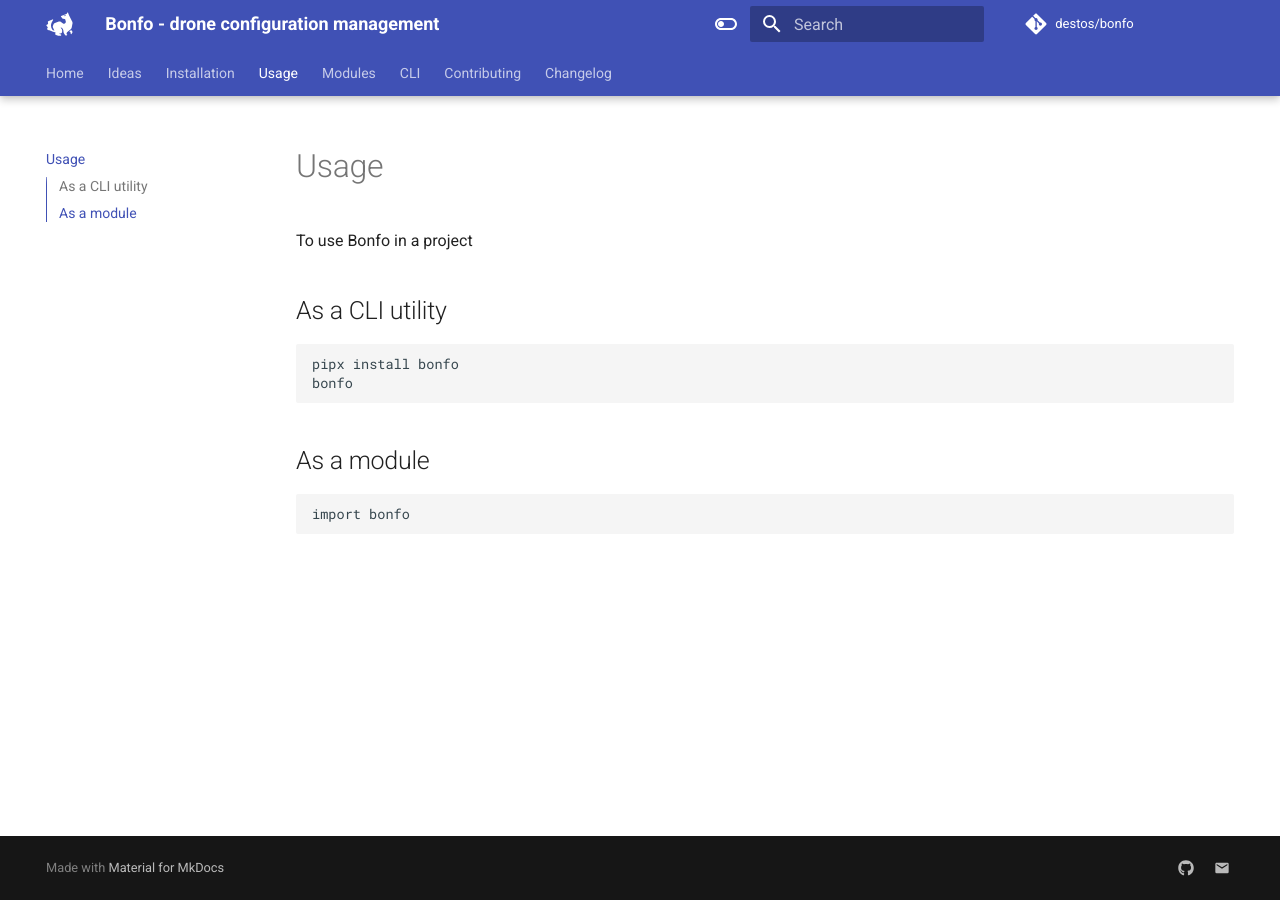
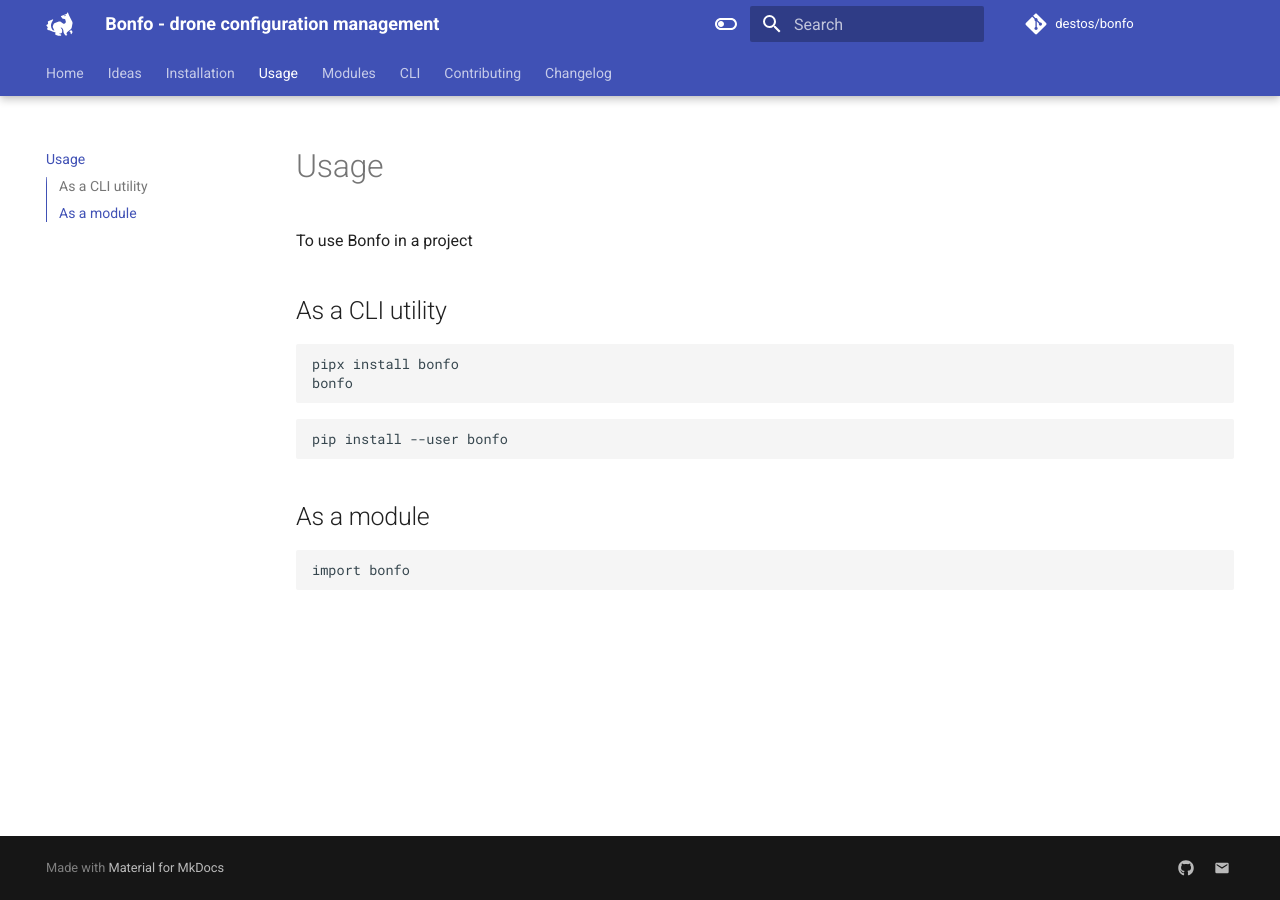
Before and after one commit to destos/bonfo, an MkDocs documentation site: the page built from docs/usage.md, in a window 1280 px wide. Built offline with MkDocs 1.6.1 and Material for MkDocs 9.7.7, drawn with Linux system fonts in a browser that asks for light colours; comment, search, counter and statistics services are not loaded.

Commit message:
Update usage.md

````diff
--- a/docs/usage.md
+++ b/docs/usage.md
@@ -7,8 +7,12 @@ pipx install bonfo
 bonfo
 ```
 
+```bash
+pip install --user bonfo
+```
+
 # As a module
 
-```
+```bash
 import bonfo
 ```
````
